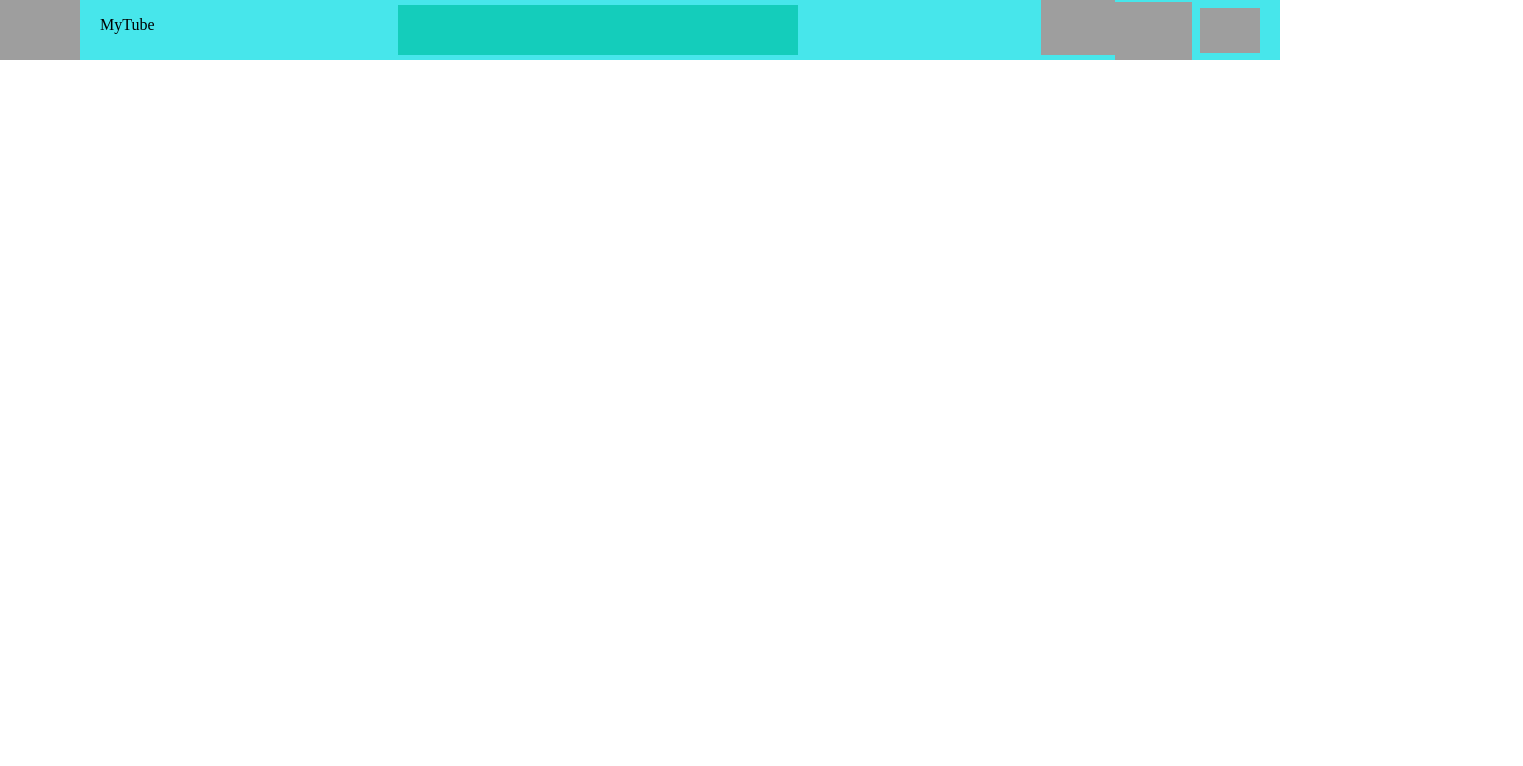
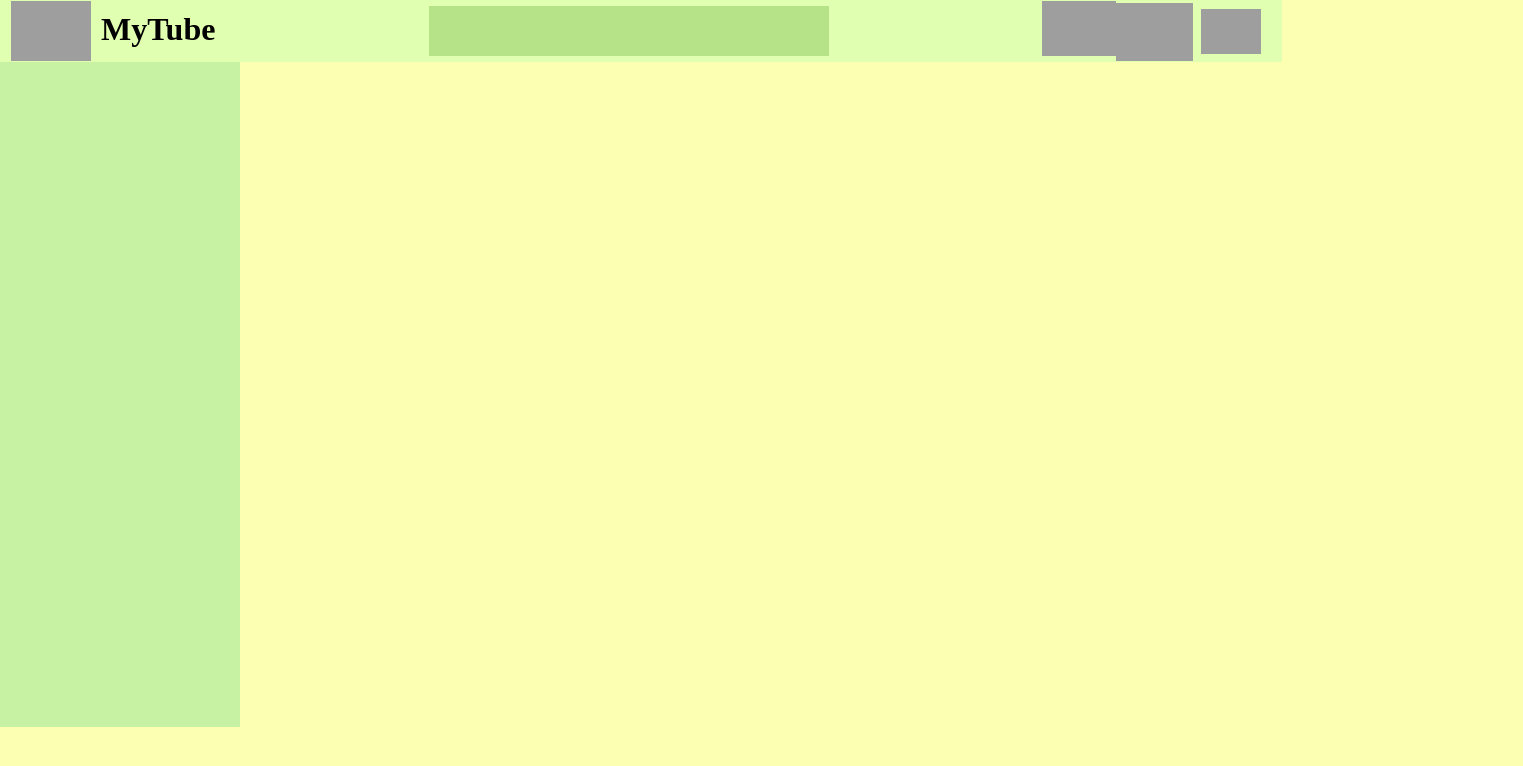
Before and after one commit to Helixjoe/Youtube-clone, a plain HTML site: page index.html in a window 1280 px wide. Shown: the whole page, 1523 px wide, since content can reach past the window. Drawn offline with Linux system fonts and the light colour scheme; grey boxes are pictures that could not be loaded.

Commit message:
All the divs and Basic layout of page finished

```diff
--- a/css/styles.css
+++ b/css/styles.css
@@ -5,26 +5,28 @@ body{
 
 .HEADER{
     display: flex;
-    background-color: rgb(71, 230, 235);
+    background-color: #E1FFB1;
     height: 60px;
     position:fixed;
     top: 0px;
     width: 100%;
+    padding: 1px;
 }
 
-.menu:{
+.menu{
     height: 60px;
     margin-left: 10px;
+
 }
 
 .headd{
-    margin-left: 20px;
+    margin:10px 0px 0px 10px;
 }
 
 .searchbar{
     margin: 5px auto;
     border-width: 0;
-    background-color: rgb(20, 205, 187);
+    background-color: #B6E388;
     width: 31.2%; // need to fix this
     padding: 1px;
 }
@@ -42,7 +44,28 @@ body{
 .p{
     position: relative;
 }
+.TAGS{
+    margin-top: 62px;
+    width: 100%;
+    height: 50px;
+    left: 240px;
+    position: fixed;
+    background-color: #FCFFB2;
+}
+.SIDEBAR{
+    margin-top:62px ;
+    width: 240px;
+    height: 665px;
+    background-color: #C7F2A4;
+    position: fixed;
+}
 
-.SIDEBAR{
-    background-color: red;
+.CONTENT{
+    position: static;
+    background-color: #FCFFB2;
+    height: 1000px;
+    width: 1523px;
+    left: 240px;
+    top: 110px;
+    display: flex;
 }
--- a/index.html
+++ b/index.html
@@ -10,7 +10,7 @@
 <body>
     <div class="HEADER">
         <img class="menu" src="https://cdn4.iconfinder.com/data/icons/user-interface-33/80/Menu-512.png" alt="sidemenu">
-        <p class="headd">MyTube</p>
+        <h1 class="headd">MyTube</h1>
         <input class="searchbar" type="search" name="serach" id="">
         <img class ="upload" src="https://assets.stickpng.com/images/586ac16ab6fc1117b60b2762.png" alt="">
         <img class ="bell" src="https://cdn.pixabay.com/photo/2020/09/27/10/25/youtube-5606316_1280.png" alt="">
@@ -29,7 +29,21 @@
 
 
     <div class="CONTENT">
+        <div class ="video">
 
+        </div>
+        <div class ="video">
+
+        </div>
+        <div class ="video">
+
+        </div>
+        <div class ="video">
+
+        </div>
+        <div class ="video">
+
+        </div>
     </div>
 
 
```
